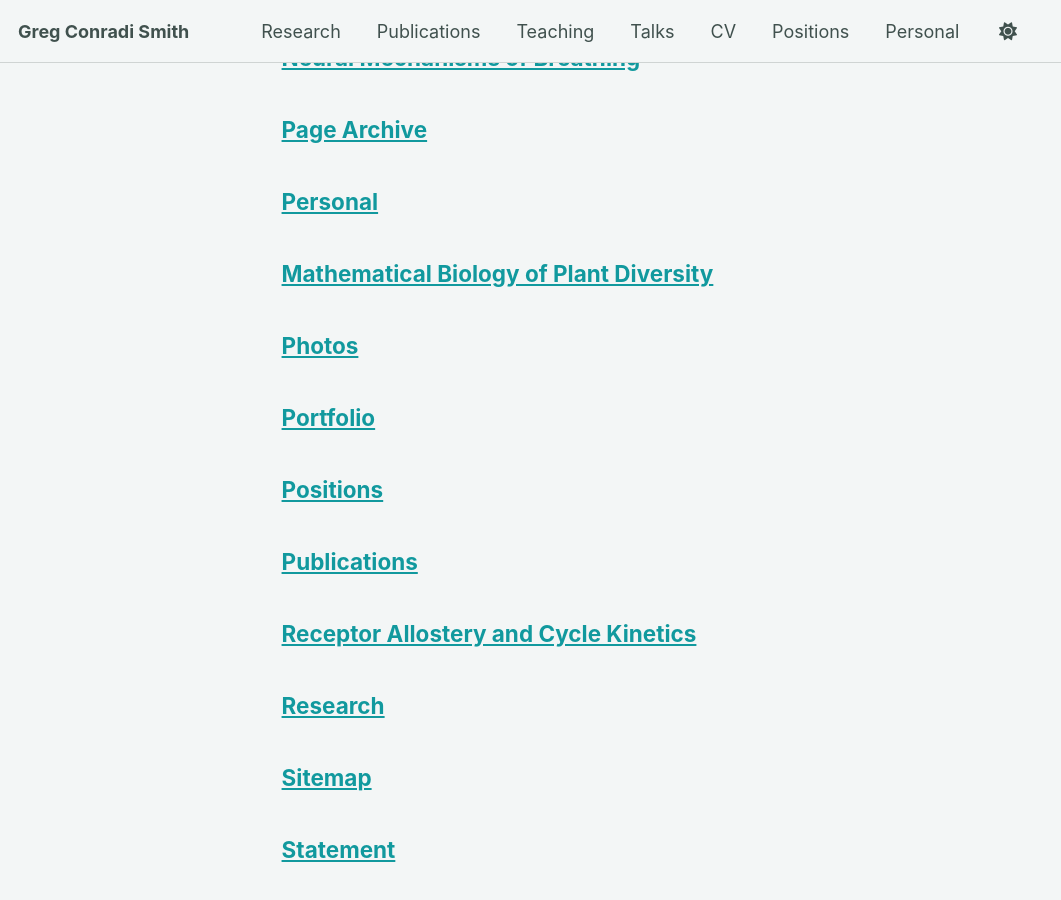
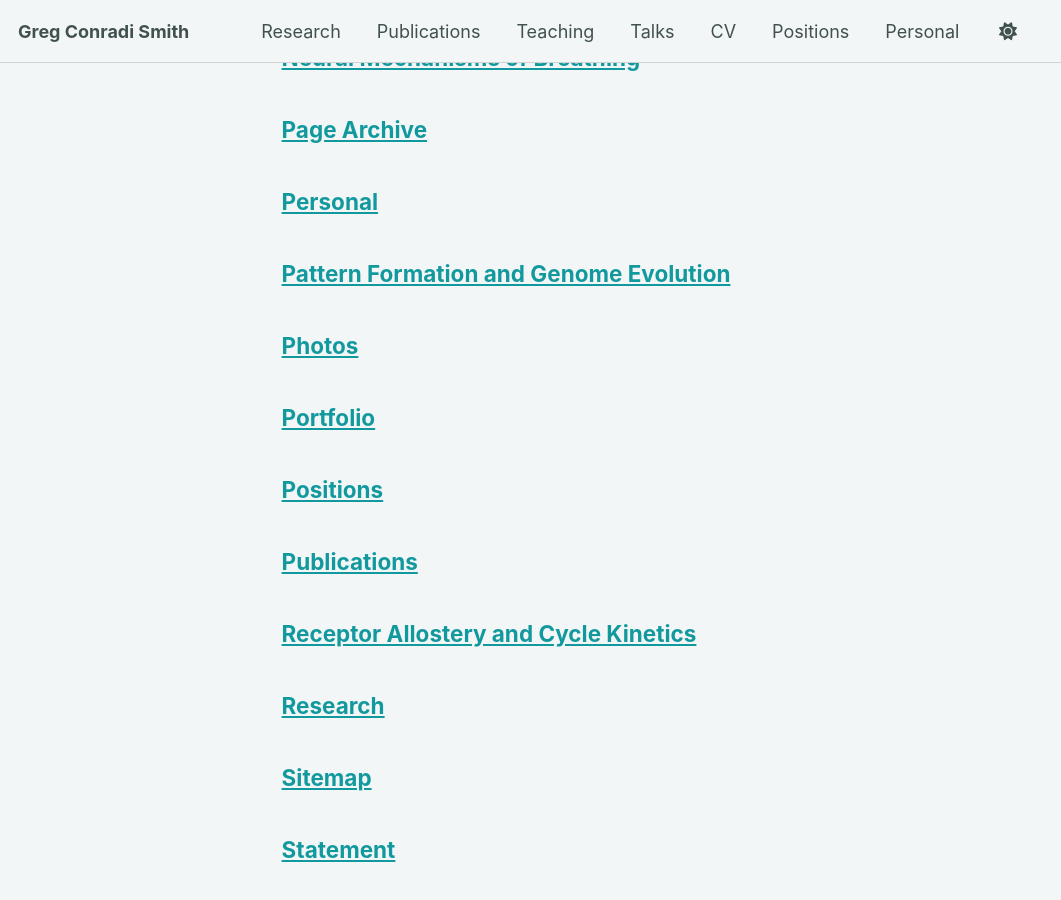
Before and after one commit to gregconradismith/gregconradismith.github.io, a Jekyll site: the page built from _pages/page-archive.html, in a window 1280 px wide and 900 px high, scrolled down 560 px. Shown: the whole window, without its empty margins (0-1061 px from the left). Built offline with Jekyll 4.4.1, drawn with Linux system fonts in a browser that asks for light colours; a script bundle is joined from its source files by our own code; library files that are not in the unit come from our copies.

Commit message:
Rename project to Pattern Formation and Genome Evolution

```diff
--- a/_pages/petal-patterns.md
+++ b/_pages/petal-patterns.md
@@ -1,6 +1,6 @@
 ---
 layout: single
-title: "Mathematical Biology of Plant Diversity"
+title: "Pattern Formation and Genome Evolution"
 permalink: /research/petal-patterns/
 author_profile: true
 ---
--- a/_pages/research.md
+++ b/_pages/research.md
@@ -17,7 +17,7 @@ Our projects bring mathematical theory into conversation with experiments. Diffe
 
 - [Neural mechanisms of breathing](/research/eupnea-sigh/). With Christopher Del Negro, we study how the preBötzinger complex generates normal breaths and sighs, and how μ-opioid receptor signalling changes the excitability of respiratory neurons.
 
-- [Mathematical biology of plant diversity](/research/petal-patterns/). Work with Joshua Puzey, Arielle Cooley and colleagues combines models of floral patterning with studies of hybrid genomes, gene expression and transposable elements.
+- [Pattern formation and genome evolution](/research/petal-patterns/). Work with Joshua Puzey, Arielle Cooley and colleagues combines models of floral patterning with studies of hybrid genomes, gene expression and transposable elements.
 
 ### Students and collaborations
 
```
Also changed, not shown: .codex/handoff.md.
